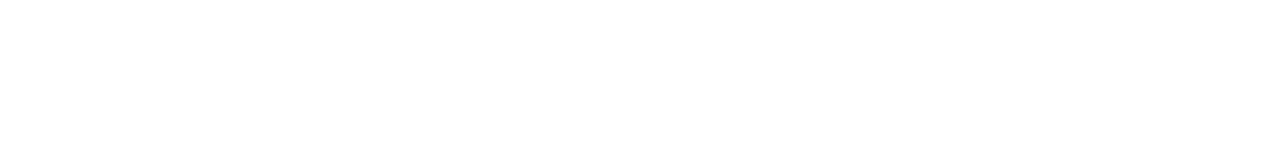
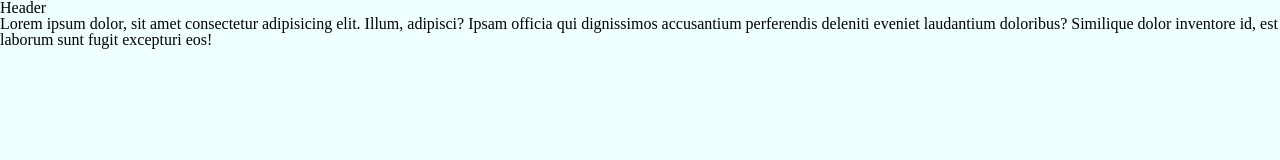
Before and after one commit to MGobronidze/womenmentorship5th, a plain HTML site: page index.html in a window 1280 px wide. Drawn offline with Linux system fonts and the light colour scheme.

Commit message:
adding fav icon, background color...

```diff
--- a/css/style.css
+++ b/css/style.css
@@ -0,0 +1,3 @@
+body{
+    background-color: azure;
+}
--- a/index.html
+++ b/index.html
@@ -6,8 +6,10 @@
     <title>Github Tutorial</title>
     <link rel="stylesheet" href="css/reset.css">
     <link rel="stylesheet" href="css/style.css">
+    <link rel="icon" href="images/fav-icon.webp">
 </head>
 <body>
-
+    <h1>Header</h1>
+    <p>Lorem ipsum dolor, sit amet consectetur adipisicing elit. Illum, adipisci? Ipsam officia qui dignissimos accusantium perferendis deleniti eveniet laudantium doloribus? Similique dolor inventore id, est laborum sunt fugit excepturi eos!</p>
 </body>
 </html>
```
Also changed, not shown: images/fav-icon.webp (added).
